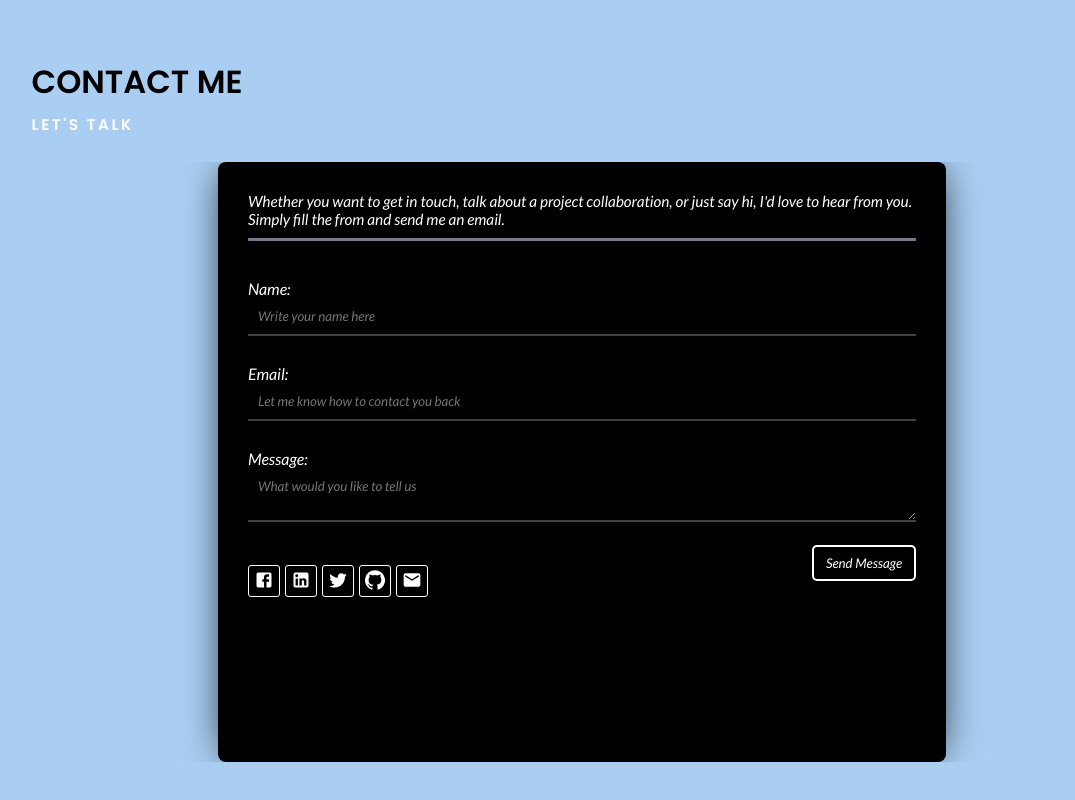
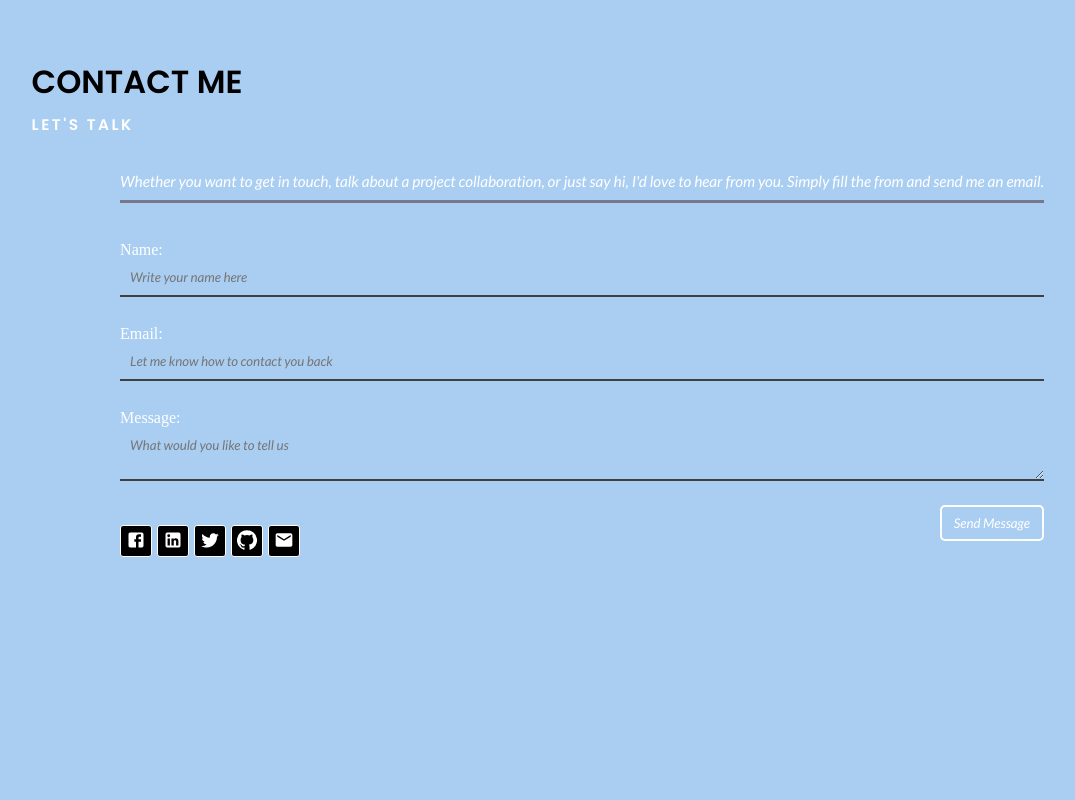
Before and after one commit to deep-shikha1701/portfolio, a React (Create React App) app: page / in a window 1280 px wide. Shown: the part 3716-4516 px from the top of the page, without its empty margins (58-1133 px from the left). Built offline with nearby package versions, Linux system fonts and the light colour scheme; the HTML template or start-up script is replaced by a standard one.

Commit message:
Updated forms

```diff
--- a/src/components/Contact.js
+++ b/src/components/Contact.js
@@ -19,7 +19,7 @@
                     <h3>LET'S TALK</h3>
                 </div>
                 <div className="contact__content">
-                <form name="contact_form" method="POST" class="form" onSubmit="submit" netlify>
+                <form name="contact_form" method="POST" onSubmit="submit" netlify>
                     <input type="hidden" name="form-name" value="contact_form" />
                     <h6>Whether you want to get in touch, talk about a project collaboration, or just say hi, I'd love to hear from you.
                         Simply fill the from and send me an email.</h6>
```
